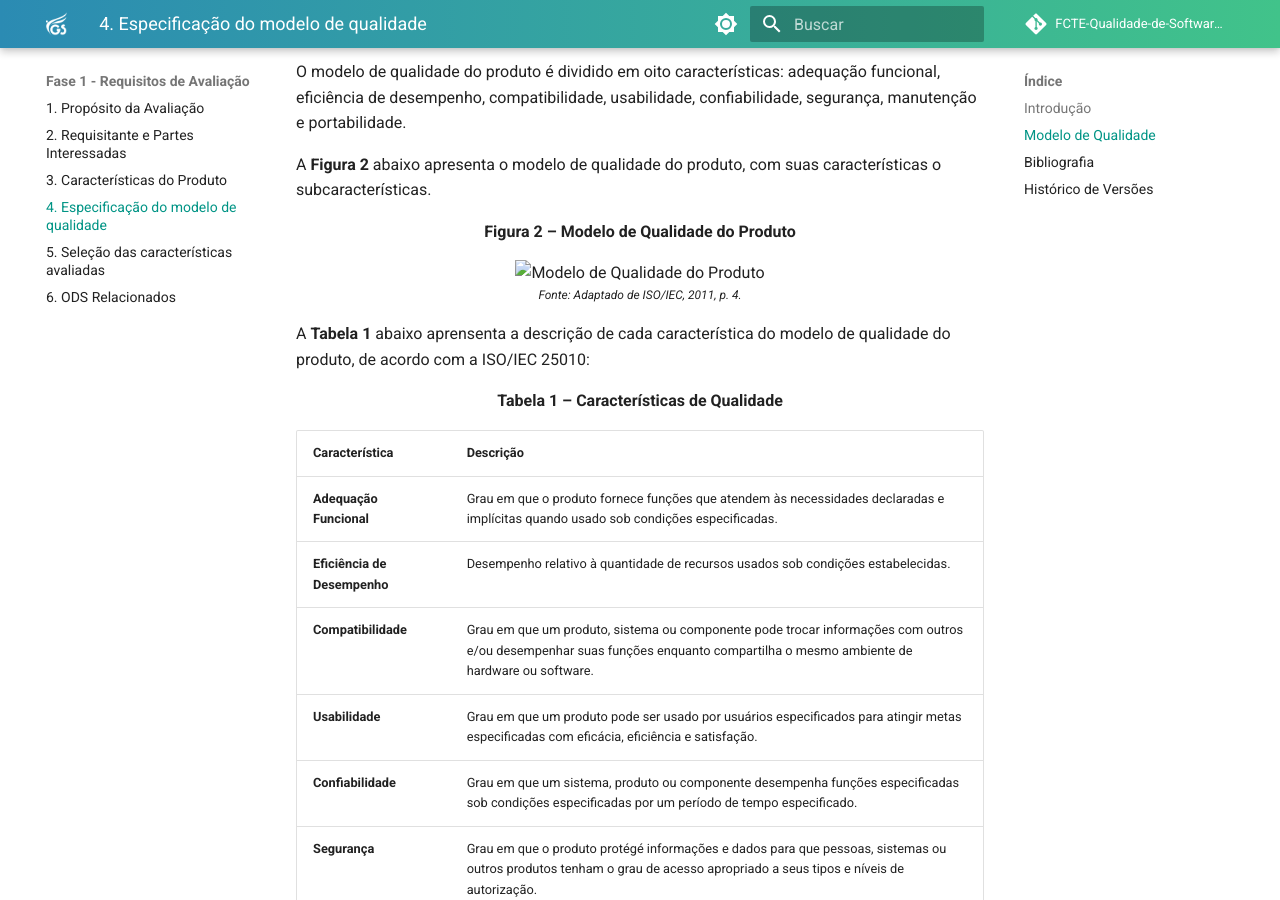
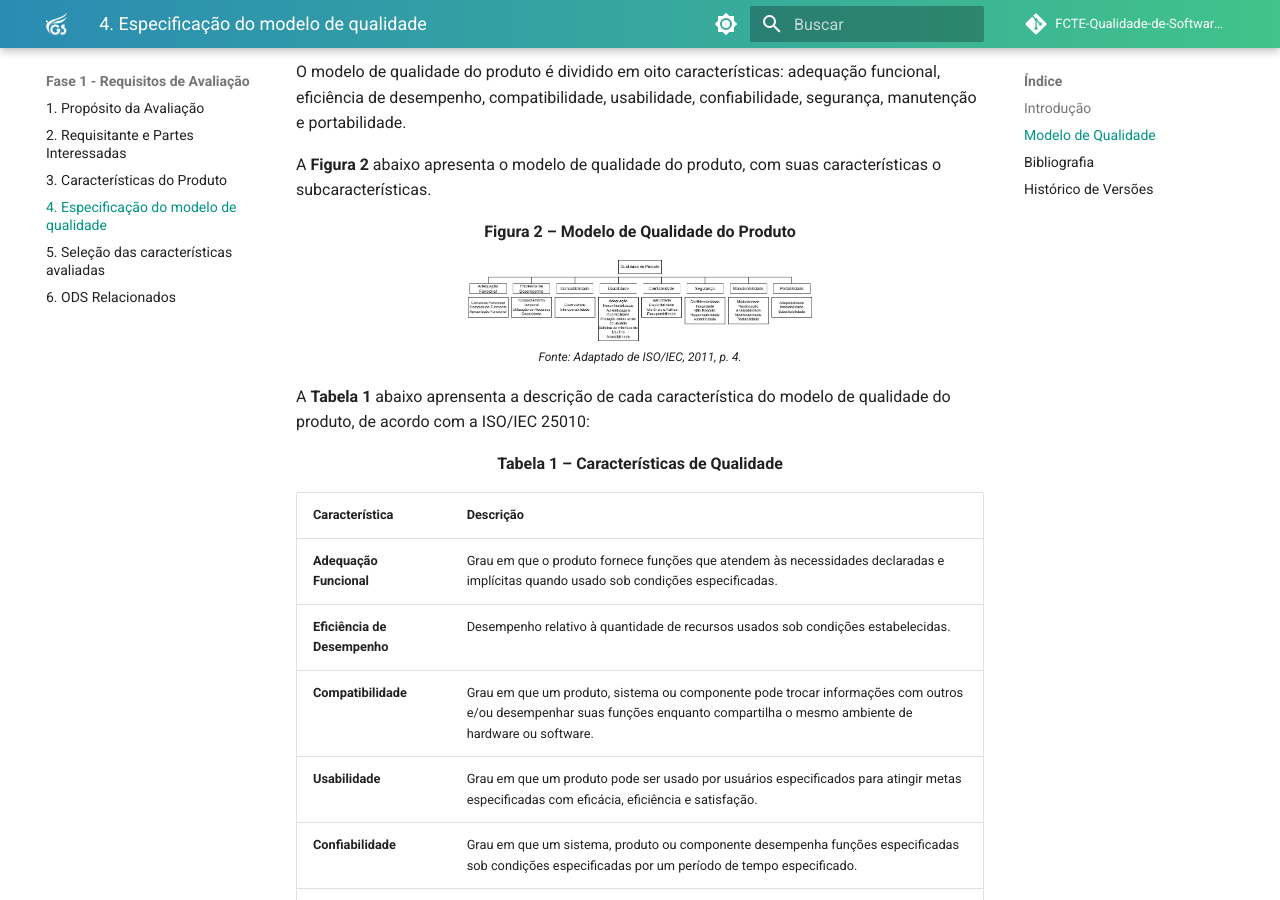
Before and after one commit to FCTE-Qualidade-de-Software-1/2025-2_T02_Katherine_Johnson, an MkDocs documentation site: the page built from docs/entregas/fase-1/especificacao-modelo-qualidade.md, in a window 1280 px wide and 900 px high, scrolled down 741 px. Built offline with MkDocs 1.6.1 and Material for MkDocs 9.7.7, drawn with Linux system fonts in a browser that asks for light colours; comment, search, counter and statistics services are not loaded.

Commit message:
fix: Atualiza caminho da imagem path

```diff
--- a/docs/entregas/fase-1/especificacao-modelo-qualidade.md
+++ b/docs/entregas/fase-1/especificacao-modelo-qualidade.md
@@ -33,7 +33,7 @@ A **Figura 2** abaixo apresenta o modelo de qualidade do produto, com suas carac
 </div>
 
 <div align="center">
-    <img src="../../assets/images/modelo-de-qualidade-do-produto.png" width="50%" alt="Modelo de Qualidade do Produto">
+    <img src="/2025-2_T02_Katherine_Johnson/assets/images/modelo-de-qualidade-do-produto.png" width="50%" alt="Modelo de Qualidade do Produto">
 </div>
 
 <div align="center" style="font-size: 12px; font-style: italic;">
```
